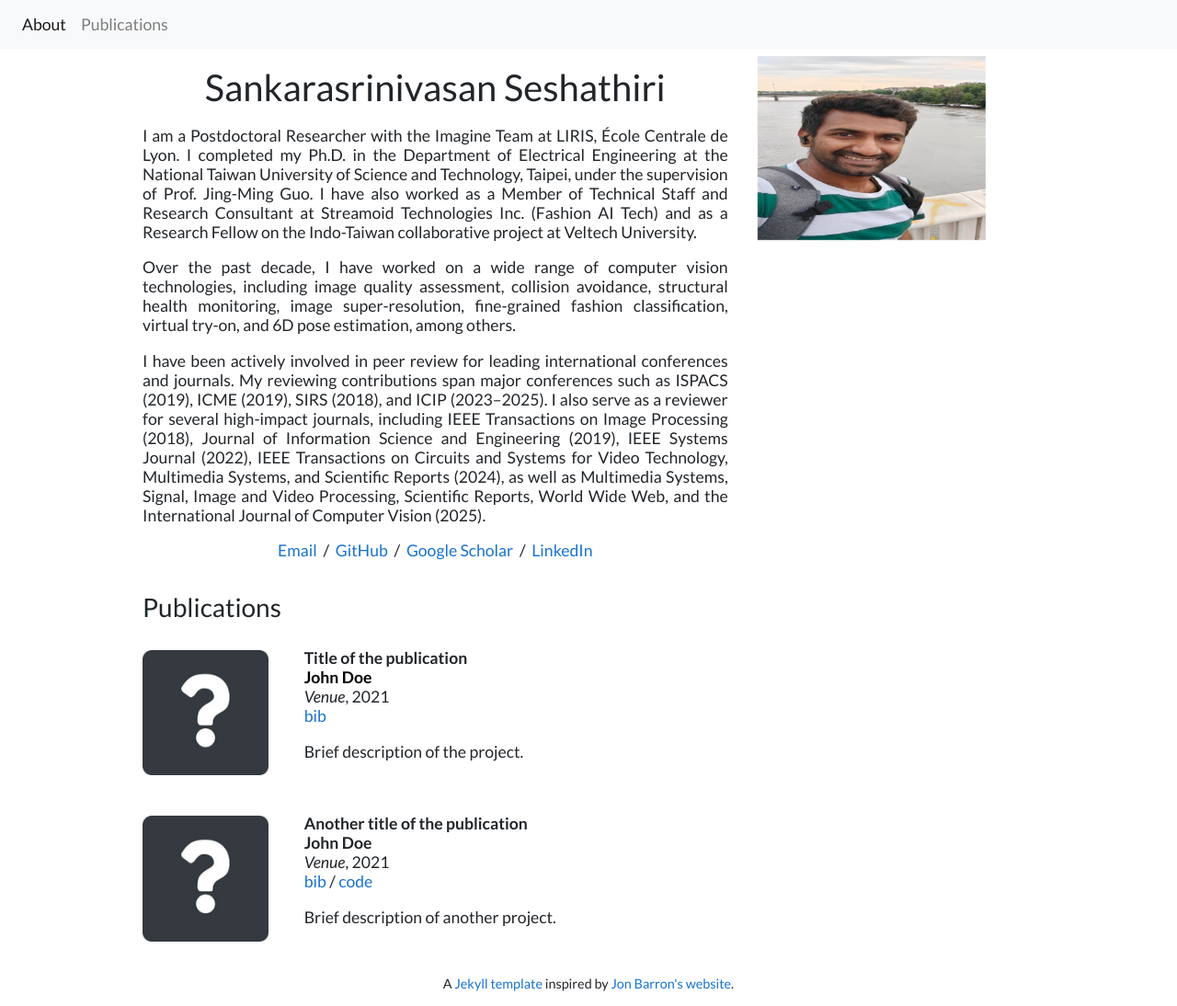
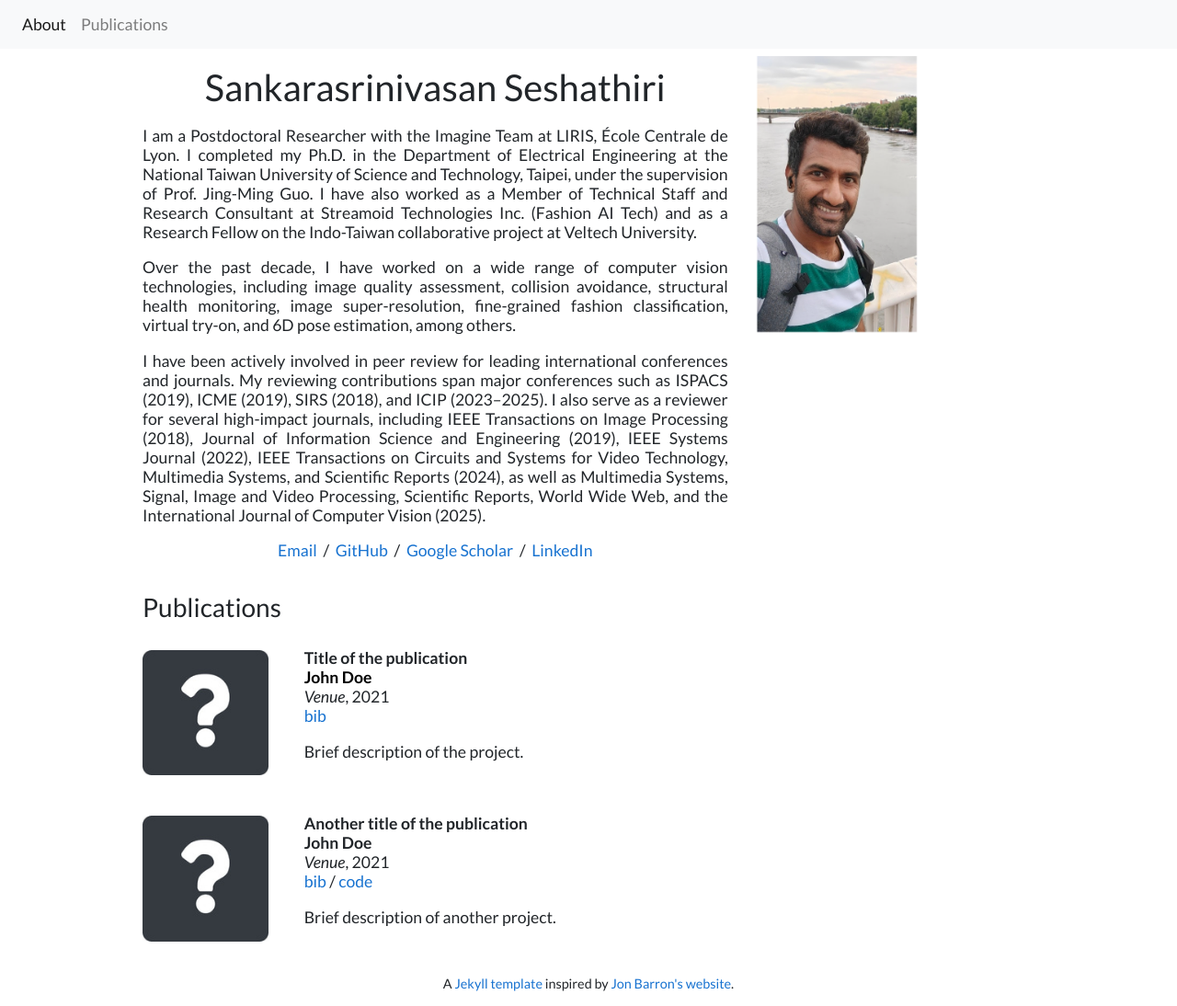
Before and after one commit to SankarSrin/SankarSrin.github.io, a Jekyll site: the page built from index.html, in a window 1280 px wide and 1094 px high. Shown: the whole window at 92% size. Built offline with Jekyll 4.4.1, drawn with Linux system fonts in a browser that asks for light colours.

Commit message:
Change profile photo size in index.html
Updated the profile photo dimensions in index.html.

```diff
--- a/index.html
+++ b/index.html
@@ -27,7 +27,7 @@ layout: default
         </p>
     </div>
     <div class="col-md-4" style="z-index:4;">
-        <img alt="profile photo" id="portrait" src="portrait.jpg" class="img-fluid" style="width:250px; height:200px; border-radius:0;">
+        <img alt="profile photo" id="portrait" src="portrait.jpg" class="img-fluid" style="width:175px; height:300px; border-radius:0;">
 
     </div>
 </div>
```
